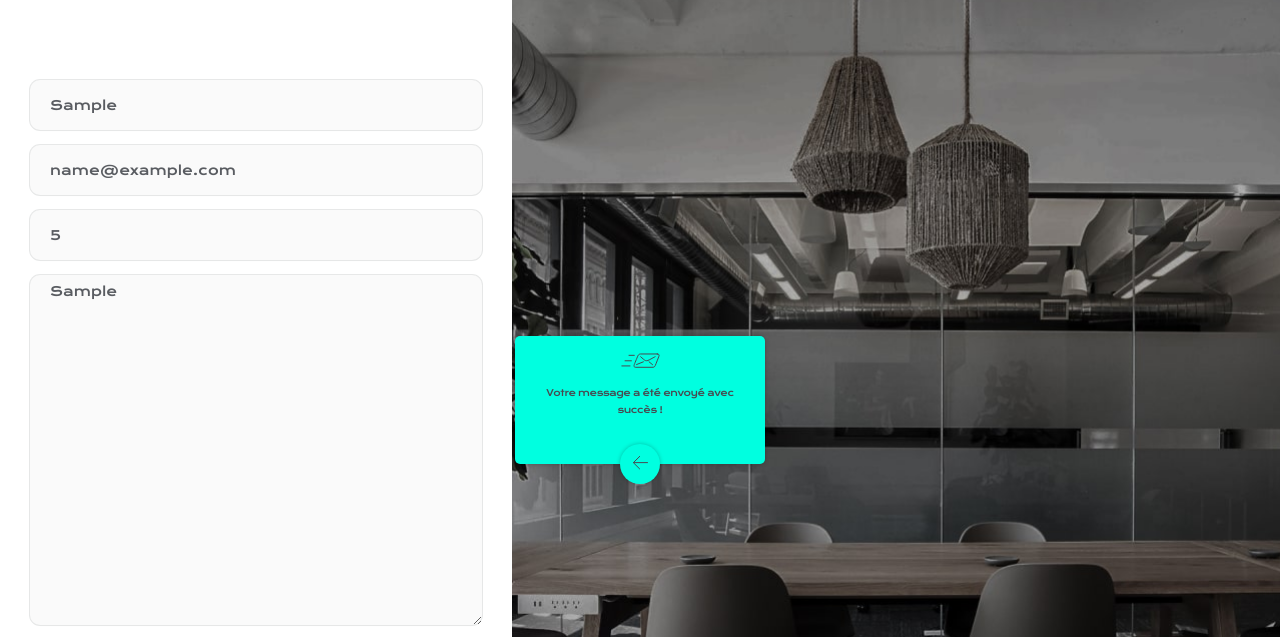
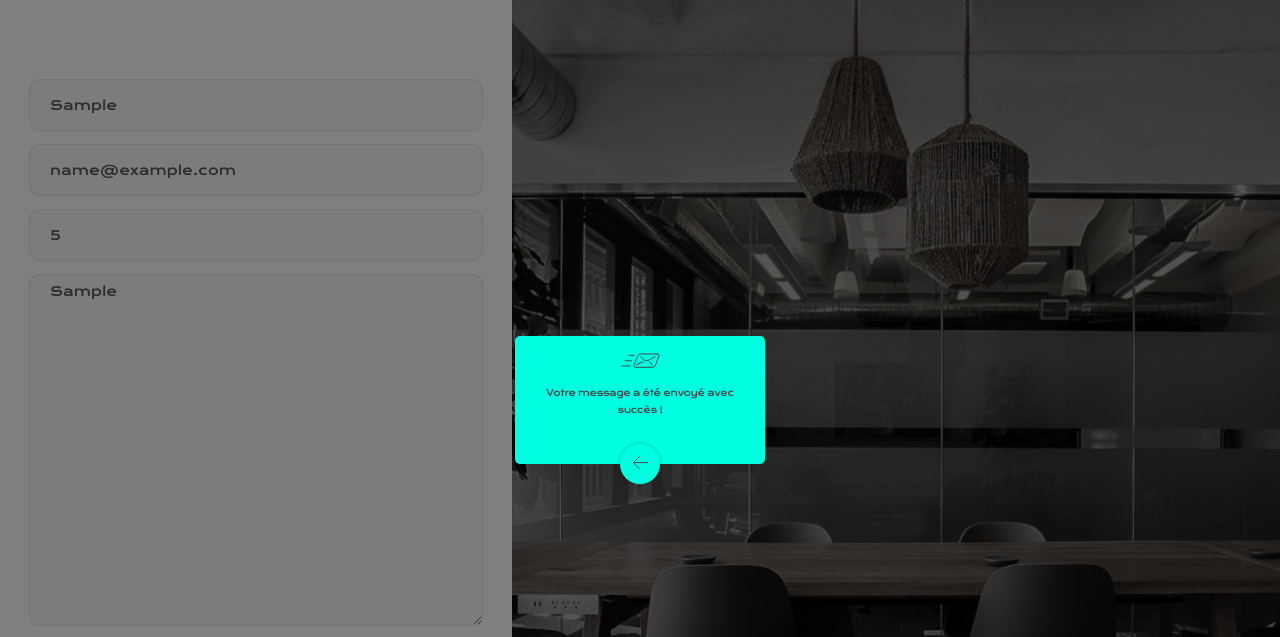
Before and after one commit to Uzcoin404/keyten, a plain HTML site: page index.html in a window 1280 px wide. Both pictures are taken after typing "Sample", "name@example.com", "5", "Sample" into the empty fields and a click on the button "Ajouter au Panier". Shown: the part 3170-3807 px from the top of the page. Drawn offline with nearby package versions, Linux system fonts and the light colour scheme.

Commit message:
some changes

```diff
--- a/css/style.css
+++ b/css/style.css
@@ -373,17 +373,20 @@ section{
 }
 .modal{
     position: fixed;
-    top: 50%;
-    left: 50%;
-    transform: translate(-50%, -50%);
-    border-radius: 5px;
-    background: #00FFE0;
-    box-shadow: 0px 0px 4px rgba(0, 0, 0, 0.25);
+    top: 0;
+    width: 100%;
+    height: 100vh;
+    display: none;
+    justify-content: center;
+    align-items: center;
+    background-color: rgba(0, 0, 0, 0.5);
 }
 .modal_content{
     position: relative;
     text-align: center;
     width: 250px;
+    background: #00FFE0;
+    border-radius: 5px;
     padding: 16px 20px;
 }
 .sended_msg_text{
@@ -395,7 +398,7 @@ section{
     padding: 12px 0 30px;
 }
 .modal.open{
-    display: block;
+    display: flex;
 }
 .modal_back_btn{
     position: absolute;
--- a/script.js
+++ b/script.js
@@ -19,9 +19,11 @@ menuBtn.addEventListener('click', function() {
 contactForm.addEventListener('submit', function(e) {
     e.preventDefault();
     modal.classList.add('open');
+    document.body.style = `overflow: hidden; `;
 });
 closeModal.addEventListener('click', function() {
     modal.classList.remove('open');
+    document.body.style = `overflow: auto;`;
 });
 shareBtn.addEventListener('click', function(){
     mobileSocial.classList.toggle('active');
```
